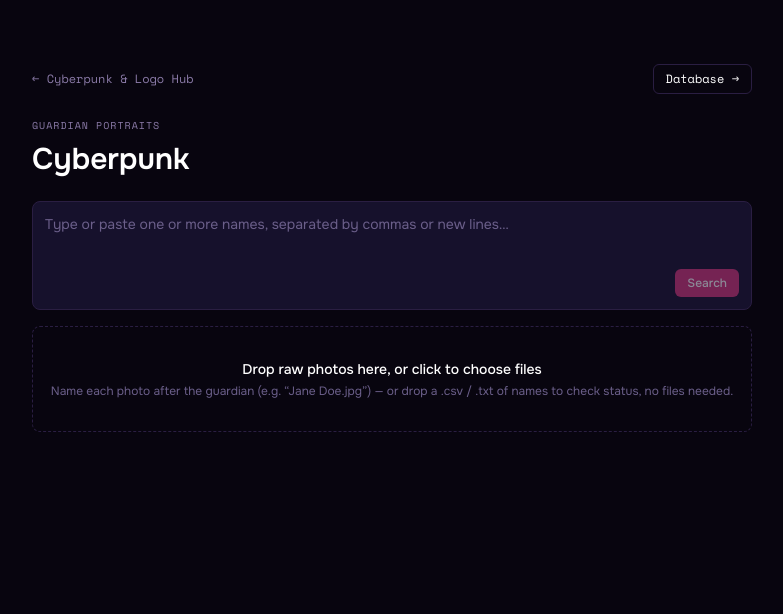
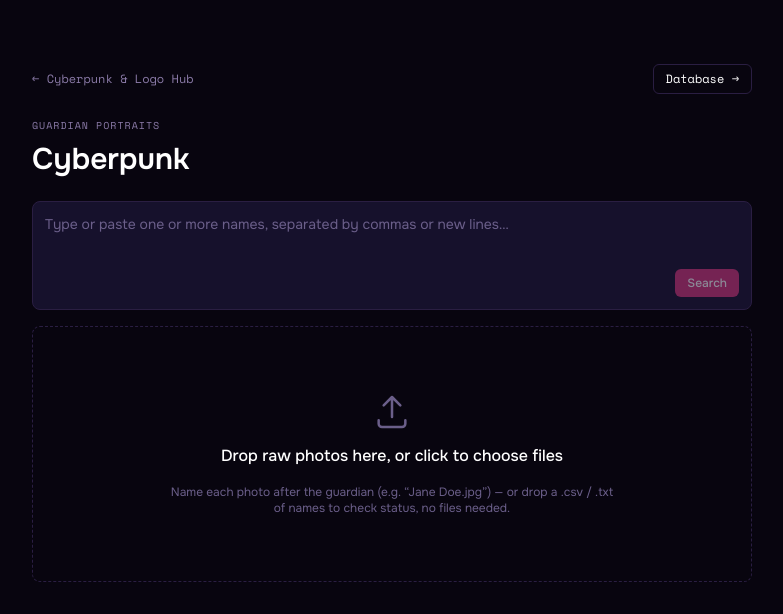
Before and after one commit to linimeanie/PixelPunk, a Next.js app: page /cyberpunk in a window 1280 px wide. Shown: the top 614 px of the page, without its empty margins (248-1031 px from the left). Built offline with nearby package versions, Linux system fonts and the light colour scheme.

Commit message:
Make the upload dropzone bigger with an icon

```diff
--- a/app/cyberpunk/page.tsx
+++ b/app/cyberpunk/page.tsx
@@ -268,12 +268,21 @@
           setDragOver(false);
           if (e.dataTransfer.files) handleFiles(e.dataTransfer.files);
         }}
-        className={`flex cursor-pointer flex-col items-center justify-center rounded-lg border border-dashed py-8 text-center text-sm transition ${
+        className={`flex min-h-64 cursor-pointer flex-col items-center justify-center gap-3 rounded-lg border border-dashed py-16 text-center text-sm transition ${
           dragOver ? "border-[#d4367a] bg-[#1a1030]" : "border-[#2a1e42] text-[#8b7ba8]"
         }`}
       >
-        <p className="font-medium text-white">Drop raw photos here, or click to choose files</p>
-        <p className="mt-1 text-xs text-[#6b5f8a]">
+        <svg width="40" height="40" viewBox="0 0 24 24" fill="none" className="text-[#6b5f8a]">
+          <path
+            d="M12 15V3m0 0L7 8m5-5l5 5M4 17v2a2 2 0 002 2h12a2 2 0 002-2v-2"
+            stroke="currentColor"
+            strokeWidth="1.5"
+            strokeLinecap="round"
+            strokeLinejoin="round"
+          />
+        </svg>
+        <p className="text-base font-medium text-white">Drop raw photos here, or click to choose files</p>
+        <p className="mt-1 max-w-md text-xs text-[#6b5f8a]">
           Name each photo after the guardian (e.g. &ldquo;Jane Doe.jpg&rdquo;) — or drop a .csv / .txt of names to check
           status, no files needed.
         </p>
```
